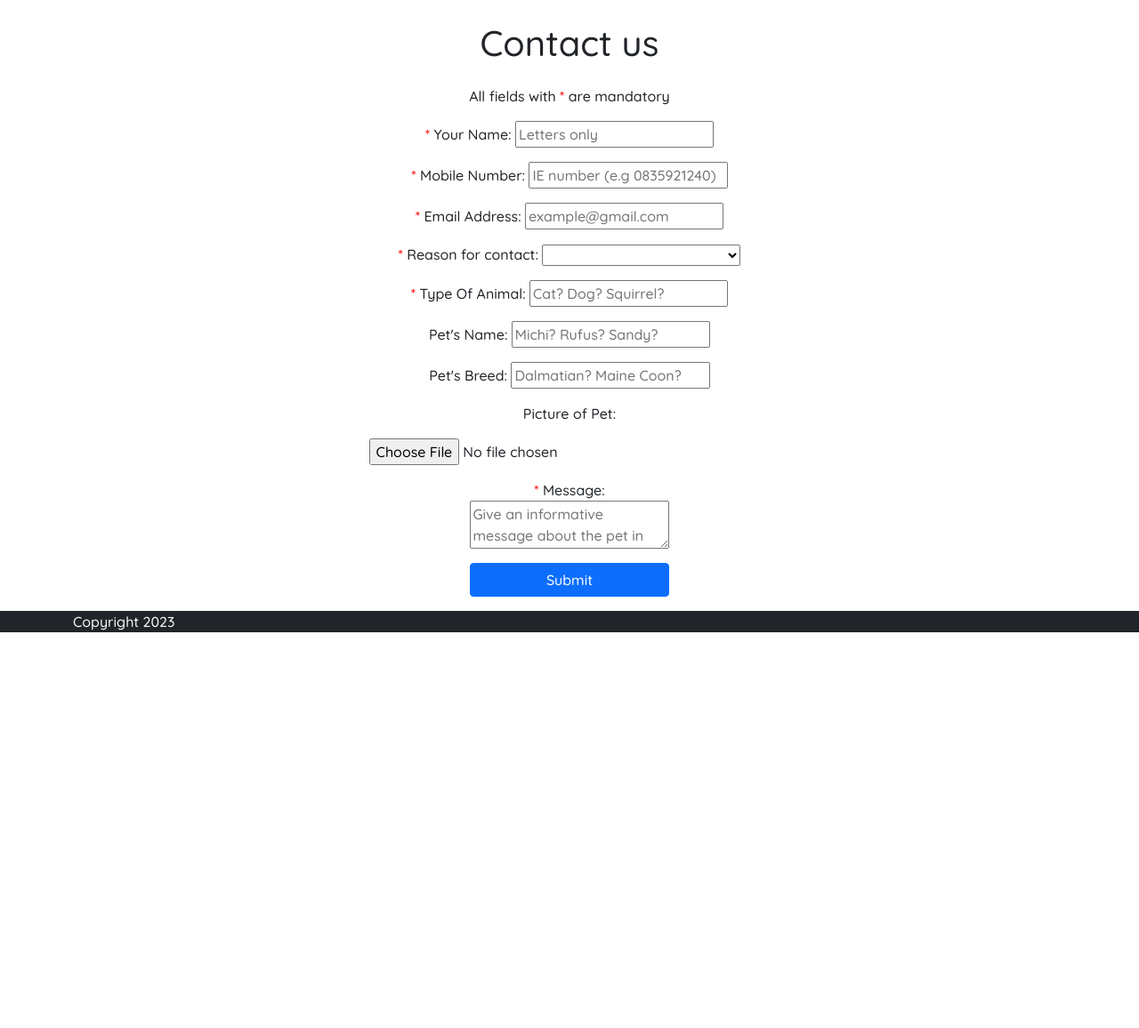
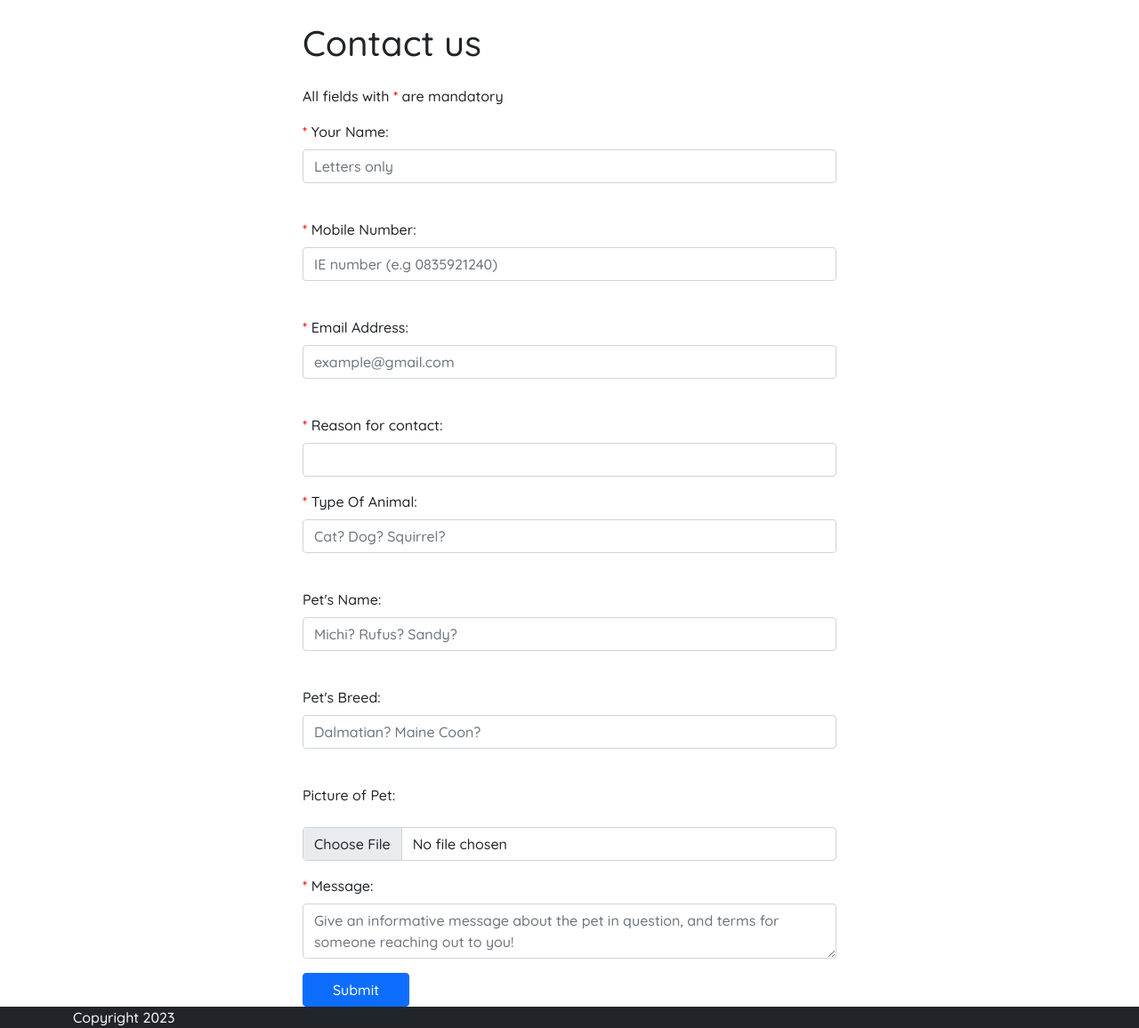
Before and after one commit to GametimeInc/SSD_CA2, a PHP site: page /contact-page.php in a window 1280 px wide. Shown: the part 58-1214 px from the top of the page at 89% size. Before the commit the page ends 769 px from the top, so only its background shows below. Run offline with PHP 8.4, Linux system fonts and the light colour scheme.

Commit message:
All validation complete, email now able to be sent

```diff
--- a/contact-page.php
+++ b/contact-page.php
@@ -3,7 +3,8 @@
 
 <main class="container">
 
-<form class="starter-template text-center" method="POST" name="contactform" action="contact-form-handler.php">
+<form class="small-container" method="POST" name="contactform" action="contact-form-handler.php">
+
     <h1 class="mt-4 mb-4">Contact us</h1>
     <p>All fields with <span class="requireStar">* </span>are mandatory</p>
     <!--
@@ -21,64 +22,65 @@
 
 
     <p>
-<label for='name'><span class="requireStar">* </span>Your Name:</label>
-<input type="text" name="name" id="name" onblur=nameValidation() placeholder="Letters only" pattern="^[a-zA-Z ]+$" required> <br>
+    <label for='name' class="form-label"><span class="requireStar">* </span>Your Name:</label>
+    <input type="text" class="form-control" name="name" id="name" onblur=nameValidation() placeholder="Letters only" pattern="^[A-Za-z ]{1,30}$" required> <br>
     <ul class="errorList" id="nameError"></ul>
     </p>
-
+   <!--  ^[A-Za-z ]{1,30}$     NEW REGEX FOR DATABASE COOPERATION-->
     <p>
-<label for='number'><span class="requireStar">* </span>Mobile Number:</label>
-<input type="text" name="number" id="number" onblur=numberValidation() pattern="08[35679]\d{7}$" placeholder="IE number (e.g 0835921240)" required> <br>
+    <label for='number' class="form-label"><span class="requireStar">* </span>Mobile Number:</label>
+    <input type="text" class="form-control" name="number" id="number" onblur=numberValidation() pattern="08[35679]\d{7}$" placeholder="IE number (e.g 0835921240)" required> <br>
     <ul class="errorList" id="numberError"></ul>
     </p>
 
     <p>
-<label for='email'><span class="requireStar">* </span>Email Address:</label>
-<input type="email" name="email" id="email" onblur=emailValidation() placeholder="example@gmail.com" required> <br>
+    <label for='email'class="form-label" pattern="^[\s\S]{1,40}$"><span class="requireStar">* </span>Email Address:</label>
+    <input type="email" class="form-control"name="email" id="email" onblur=emailValidation() placeholder="example@gmail.com" required> <br>
     <!--Pattern attribute is not advised, use of type "email" is instead suggested-->
+    <ul class="errorList" id="emailError"></ul>
     </p>
 
     <p>
-<label for='reason'><span class="requireStar">* </span>Reason for contact:</label>
-<select name="reason" id="reason" onchange=reasonValidation() required>
+    <label for='reason' class="form-label" ><span class="requireStar">* </span>Reason for contact:</label>
+    <select name="reason" class="form-control" id="reason" onchange=reasonValidation() required>
       <option value></option>
-  <option value="lostPet">Lost Pet</option>
-  <option value="foundPet">Found Pet</option>
+      <option value="Lost Pet">Lost Pet</option>
+      <option value="Found Pet">Found Pet</option>
     </select>
     <ul class="errorList" id="reasonError"></ul>
 
     </p>
 
     <p>
-<label for='typeOfAnimal'><span class="requireStar">* </span>Type Of Animal:</label>
-<input type="text" name="typeOfAnimal" id="typeOfAnimal" onblur=typeValidation() placeholder="Cat? Dog? Squirrel?" pattern="^[a-zA-Z ]+$" required> <br>
+    <label for='typeOfAnimal' class="form-label" ><span class="requireStar">* </span>Type Of Animal:</label>
+    <input type="text" name="typeOfAnimal" class="form-control"id="typeOfAnimal" onblur=typeValidation() placeholder="Cat? Dog? Squirrel?" pattern="^[A-Za-z ]{1,30}$" required> <br>
     <ul class="errorList" id="typeError"></ul>
     </p>
 
     <p>
-<label for='petName'>Pet's Name:</label>
-<input type="text" name="petName" id="petName" onblur=petNameValidation() placeholder="Michi? Rufus? Sandy?" pattern="^[a-zA-Z ]+$"> <br>
+    <label for='petName' class="form-label" >Pet's Name:</label>
+    <input type="text" class="form-control" name="petName" id="petName" onblur=petNameValidation() placeholder="Michi? Rufus? Sandy?" pattern="^[A-Za-z ]{1,30}$"> <br>
     <ul class="errorList" id="petNameError"></ul>
     </p>
 
     <p>
-<label for='breed'>Pet's Breed:</label>
-<input type="text" name="breed" id="breed" onblur=breedValidation() placeholder="Dalmatian? Maine Coon?" pattern="^[a-zA-Z ]+$"> <br>
+    <label for='breed' class="form-label">Pet's Breed:</label>
+    <input type="text" class="form-control"name="breed" id="breed" onblur=breedValidation() placeholder="Dalmatian? Maine Coon?" pattern="^[A-Za-z ]{1,30}$"> <br>
     <ul class="errorList" id="breedError"></ul>
     </p>
 
     <p>
 
-<label for='image'>Picture of Pet:</label> <br>
+    <label for='image'class="form-label">Picture of Pet:</label> <br>
     <div id="imgContainer">
-  <input type="file" name="image" id="image" accept="image/*" onchange=previewImage()>
+      <input type="file" name="image" class="form-control"id="image" accept="image/*" onchange=previewImage()>
       <img id="imagePreview">
     </div>
     </p>
 
     <p>
-<label for='message'><span class="requireStar">* </span>Message:</label> <br>
-<textarea onblur=messageValidation() name="message" id="message" placeholder="Give an informative message about the pet in question, and terms for someone reaching out to you!" required></textarea>
+    <label for='message' class="form-label"><span class="requireStar">* </span>Message:</label> <br>
+    <textarea onblur=messageValidation() name="message" class="form-control" id="message" placeholder="Give an informative message about the pet in question, and terms for someone reaching out to you!" pattern="^[\s\S]{1,3000}$" required></textarea>
     <ul class="errorList" id="messageError"></ul>
     </p>
 
--- a/css/mystyle.css
+++ b/css/mystyle.css
@@ -73,3 +73,8 @@ img {
         width: 100%;
     }
 }
+
+.small-container {
+    max-width: 600px;
+    margin:auto;
+}
--- a/includes/database.php
+++ b/includes/database.php
@@ -1,4 +1,8 @@
 <?php
+    // $dsn = 'mysql:host=localhost;dbname=D00241714';
+    // $username = 'D00241714';
+    // $password = 'QxXl2fob';
+
     $dsn = 'mysql:host=localhost;dbname=d00241714';
     $username = 'root';
     $password = '';
```
Also changed, not shown: contact-form-handler.php (+21 -14 lines), js/validation.js (+55 -18 lines), lost-pets.php (+21 -0 lines). Lines whose indentation alone changed are shown as unchanged.
